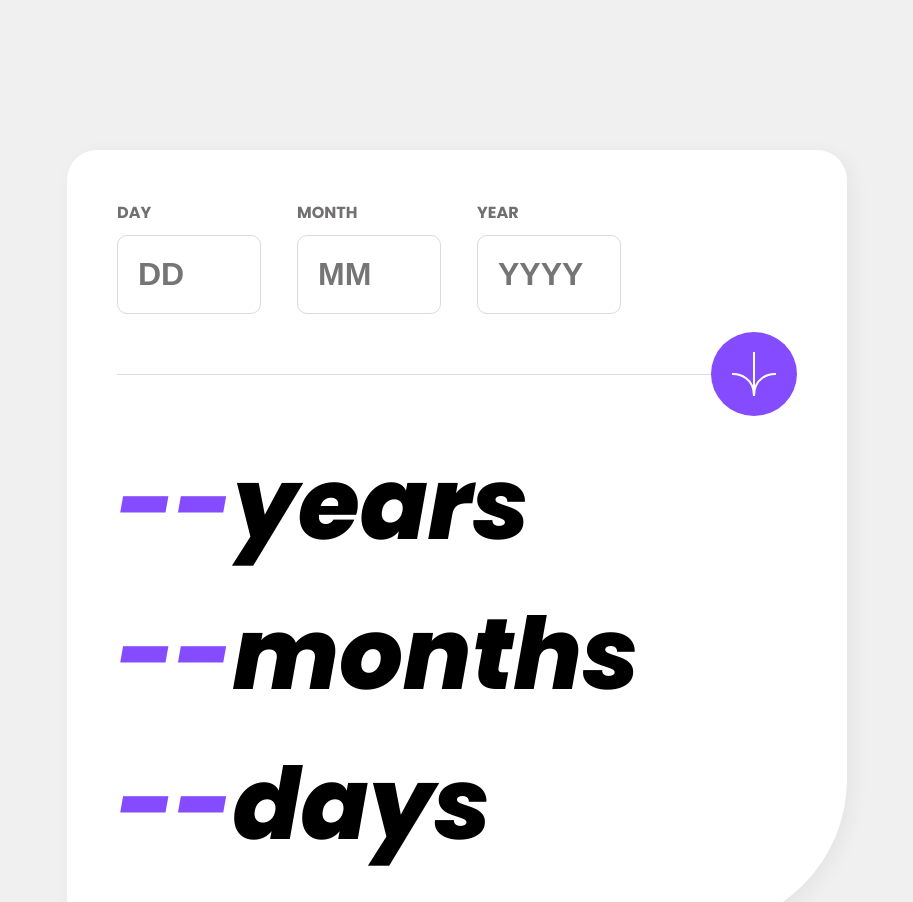
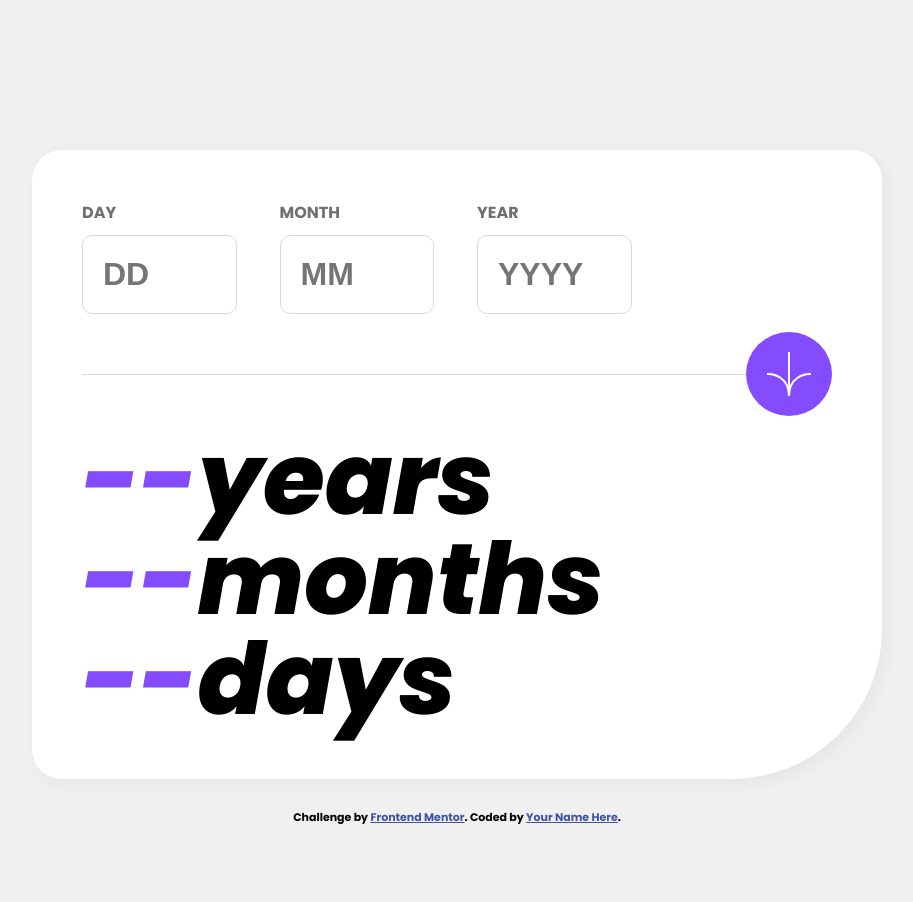
Before and after one commit to veronikahola/FM_age-calculator-app, a plain HTML site: page index.html in a window 1280 px wide. Shown: the top 902 px of the page, without its empty margins (183-1096 px from the left). After the commit the page ends 834 px from the top, so only its background shows below. Drawn offline with Linux system fonts and the light colour scheme.

Commit message:
animation

```diff
--- a/script.js
+++ b/script.js
@@ -129,6 +129,7 @@ button.addEventListener('click', function () {
 
 // function to calculate the results
 const calculate = (day, month, year) => {
+
     numberOfYears = currentYear - finalYear;
     numberOfMonths = currentMonth - finalMonth;
     numberOfDays = currentDay - finalDay;
--- a/scss/style.scss
+++ b/scss/style.scss
@@ -35,7 +35,7 @@ p {
     box-shadow: 5px 5px 20px hsl(0, 0%, 8%, 0.05);
 
     @media screen and (min-width:400px) {
-        max-width: 680px;
+        max-width: 750px;
         padding: 50px;
     }
 }
@@ -90,9 +90,10 @@ p {
 .results {
     &__item {
         display: flex;
-        font-size: 50px;
+        font-size: 40px;
         font-style: italic;
         font-weight: 800;
+        line-height: 1;
 
         @media screen and (min-width:450px) {
             font-size: 100px;
```
Also changed, not shown: css/style.css, 1 other file.
